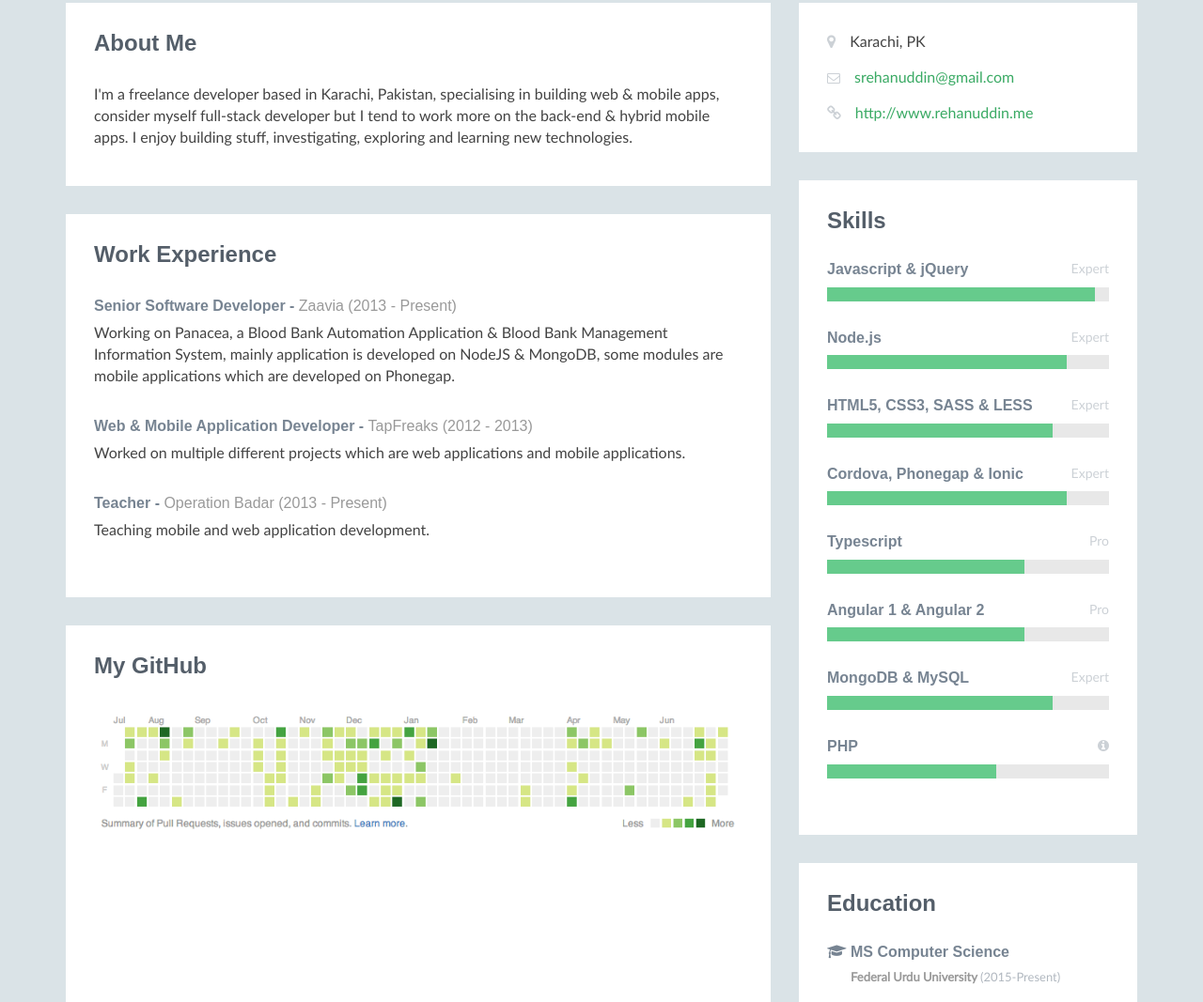
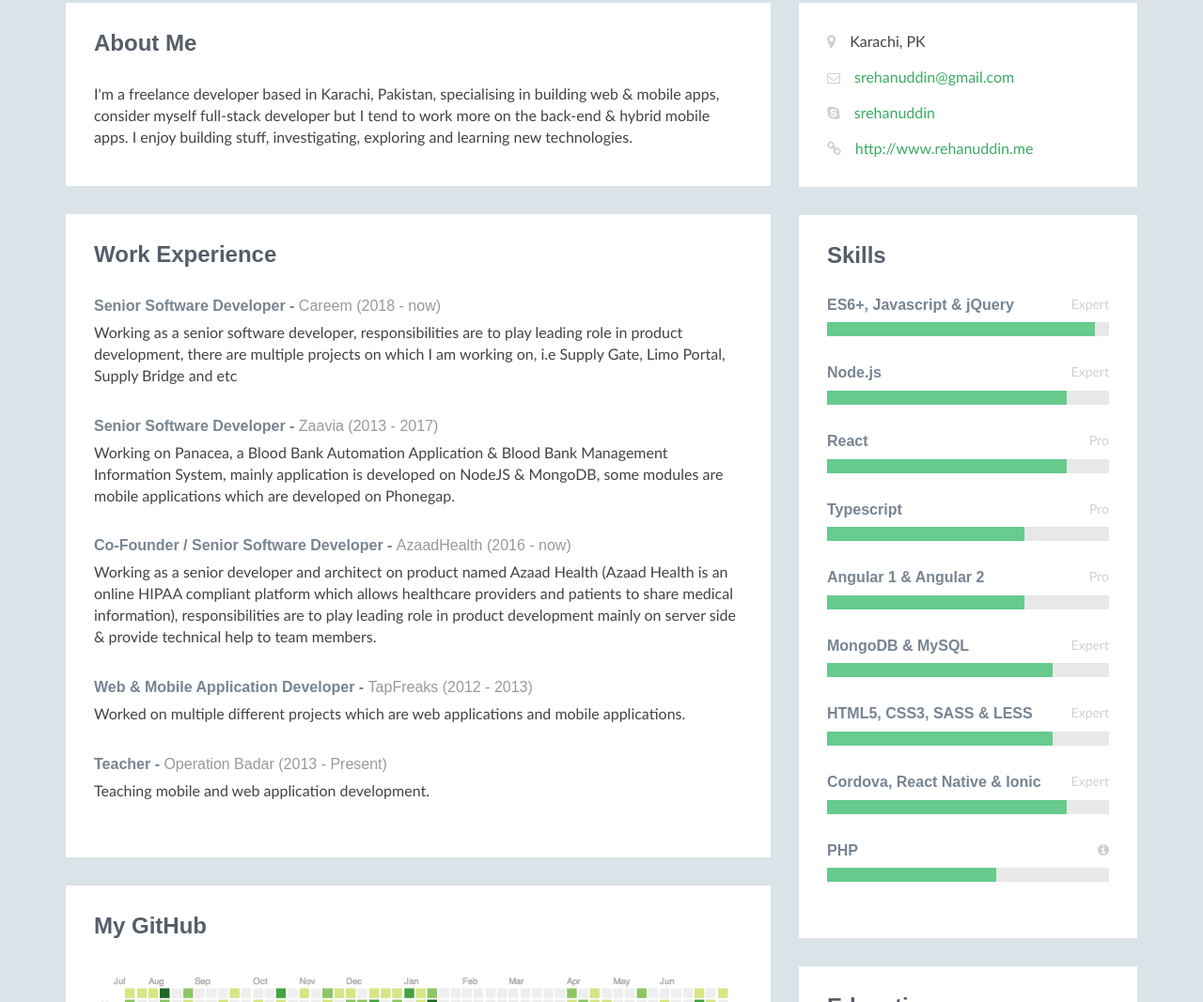
Before and after one commit to srehanuddin/srehanuddin.github.io, a plain HTML site: page index.html in a window 1280 px wide. Shown: the part 307-1374 px from the top of the page at 94% size. Drawn offline with Linux system fonts and the light colour scheme; no server answers; a script that the page names is missing; a web font is replaced by a local one.

Commit message:
Update Experience

```diff
--- a/index.html
+++ b/index.html
@@ -75,8 +75,16 @@
                         <h2 class="heading">Work Experience</h2>
                         <div class="content">
                             <div class="item">
-                                <h3 class="title">Senior Software Developer - <span class="place"><a href="#">Zaavia</a></span> <span class="year">(2013 - Present)</span></h3>
+                                <h3 class="title">Senior Software Developer - <span class="place"><a href="https://www.careem.com/">Careem</a></span> <span class="year">(2018 - now)</span></h3>
+                                <p>Working as a senior software developer, responsibilities are to play leading role in product development, there are multiple projects on which I am working on, i.e Supply Gate, Limo Portal, Supply Bridge and etc</p>
+                            </div><!--//item-->
+                            <div class="item">
+                                <h3 class="title">Senior Software Developer - <span class="place"><a href="http://bloodbanking.zaavia.net/">Zaavia</a></span> <span class="year">(2013 - 2017)</span></h3>
                                 <p>Working on Panacea, a Blood Bank Automation Application & Blood Bank Management Information System, mainly application is developed on NodeJS & MongoDB, some modules are mobile applications which are developed on Phonegap.</p>
+                            </div><!--//item-->
+                            <div class="item">
+                                <h3 class="title">Co-Founder / Senior Software Developer - <span class="place"><a href="https://azaadhealth.com/">AzaadHealth</a></span> <span class="year">(2016 - now)</span></h3>
+                                <p>Working as a senior developer and architect on product named Azaad Health (Azaad Health is an online HIPAA compliant platform which allows healthcare providers and patients to share medical information), responsibilities are to play leading role in product development mainly on server side & provide technical help to team members.</p>
                             </div><!--//item-->
                             <div class="item">
                                 <h3 class="title">Web & Mobile Application Developer - <span class="place"><a href="#">TapFreaks</a></span> <span class="year">(2012 - 2013)</span></h3>
@@ -110,6 +118,7 @@
                             <ul class="list-unstyled">
                                 <li><i class="fa fa-map-marker"></i><span class="sr-only">Location:</span>Karachi, PK</li>
                                 <li><i class="fa fa-envelope-o"></i><span class="sr-only">Email:</span><a href="#">srehanuddin@gmail.com</a></li>
+                                <li><i class="fa fa-skype"></i><span class="sr-only">Skype:</span><a href="#">srehanuddin</a></li>
                                 <li><i class="fa fa-link"></i><span class="sr-only">Website:</span><a href="#">http://www.rehanuddin.me</a></li>
                             </ul>
                         </div><!--//content-->
@@ -124,7 +133,7 @@
                             <div class="skillset">
 
                                 <div class="item">
-                                    <h3 class="level-title">Javascript & jQuery<span class="level-label" data-original-title="" title="">Expert</span></h3>
+                                    <h3 class="level-title">ES6+, Javascript & jQuery<span class="level-label" data-original-title="" title="">Expert</span></h3>
                                     <div class="level-bar">
                                         <div class="level-bar-inner" data-level="95%" style="width: 95%;">
                                         </div>
@@ -140,15 +149,7 @@
                                 </div><!--//item-->
 
                                 <div class="item">
-                                    <h3 class="level-title">HTML5, CSS3, SASS &amp; LESS<span class="level-label" data-original-title="" title="">Expert</span></h3>
-                                    <div class="level-bar">
-                                        <div class="level-bar-inner" data-level="80%" style="width: 80%;">
-                                        </div>
-                                    </div><!--//level-bar-->
-                                </div><!--//item-->
-
-                                <div class="item">
-                                    <h3 class="level-title">Cordova, Phonegap &amp; Ionic<span class="level-label" data-original-title="" title="">Expert</span></h3>
+                                    <h3 class="level-title">React<span class="level-label" data-original-title="" title="">Pro</span></h3>
                                     <div class="level-bar">
                                         <div class="level-bar-inner" data-level="85%" style="width: 85%;">
                                         </div>
@@ -175,6 +176,22 @@
                                     <h3 class="level-title">MongoDB &amp; MySQL<span class="level-label" data-original-title="" title="">Expert</span></h3>
                                     <div class="level-bar">
                                         <div class="level-bar-inner" data-level="80%" style="width: 80%;">
+                                        </div>
+                                    </div><!--//level-bar-->
+                                </div><!--//item-->
+
+                                <div class="item">
+                                    <h3 class="level-title">HTML5, CSS3, SASS &amp; LESS<span class="level-label" data-original-title="" title="">Expert</span></h3>
+                                    <div class="level-bar">
+                                        <div class="level-bar-inner" data-level="80%" style="width: 80%;">
+                                        </div>
+                                    </div><!--//level-bar-->
+                                </div><!--//item-->
+
+                                <div class="item">
+                                    <h3 class="level-title">Cordova, React Native  &amp; Ionic<span class="level-label" data-original-title="" title="">Expert</span></h3>
+                                    <div class="level-bar">
+                                        <div class="level-bar-inner" data-level="85%" style="width: 85%;">
                                         </div>
                                     </div><!--//level-bar-->
                                 </div><!--//item-->
```
